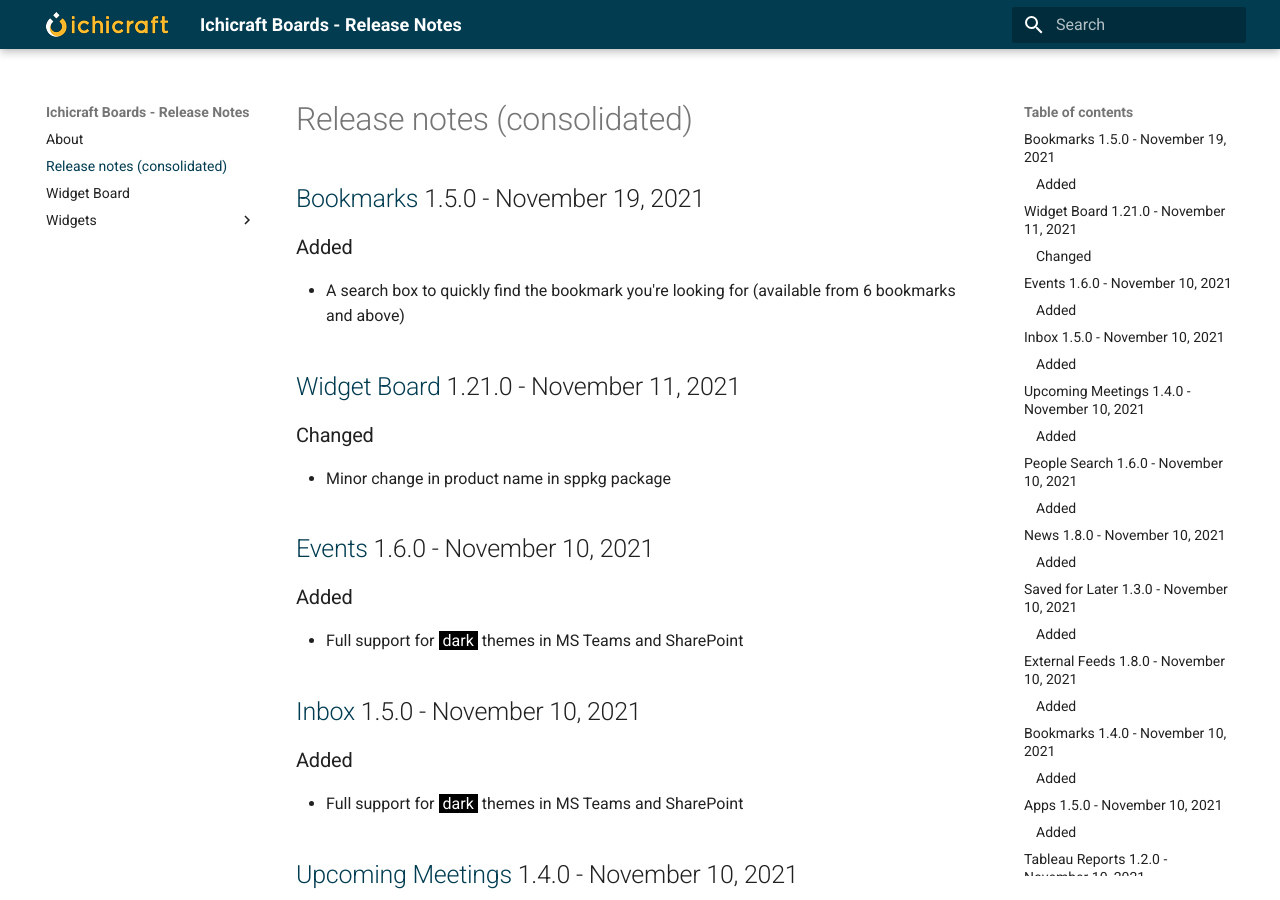
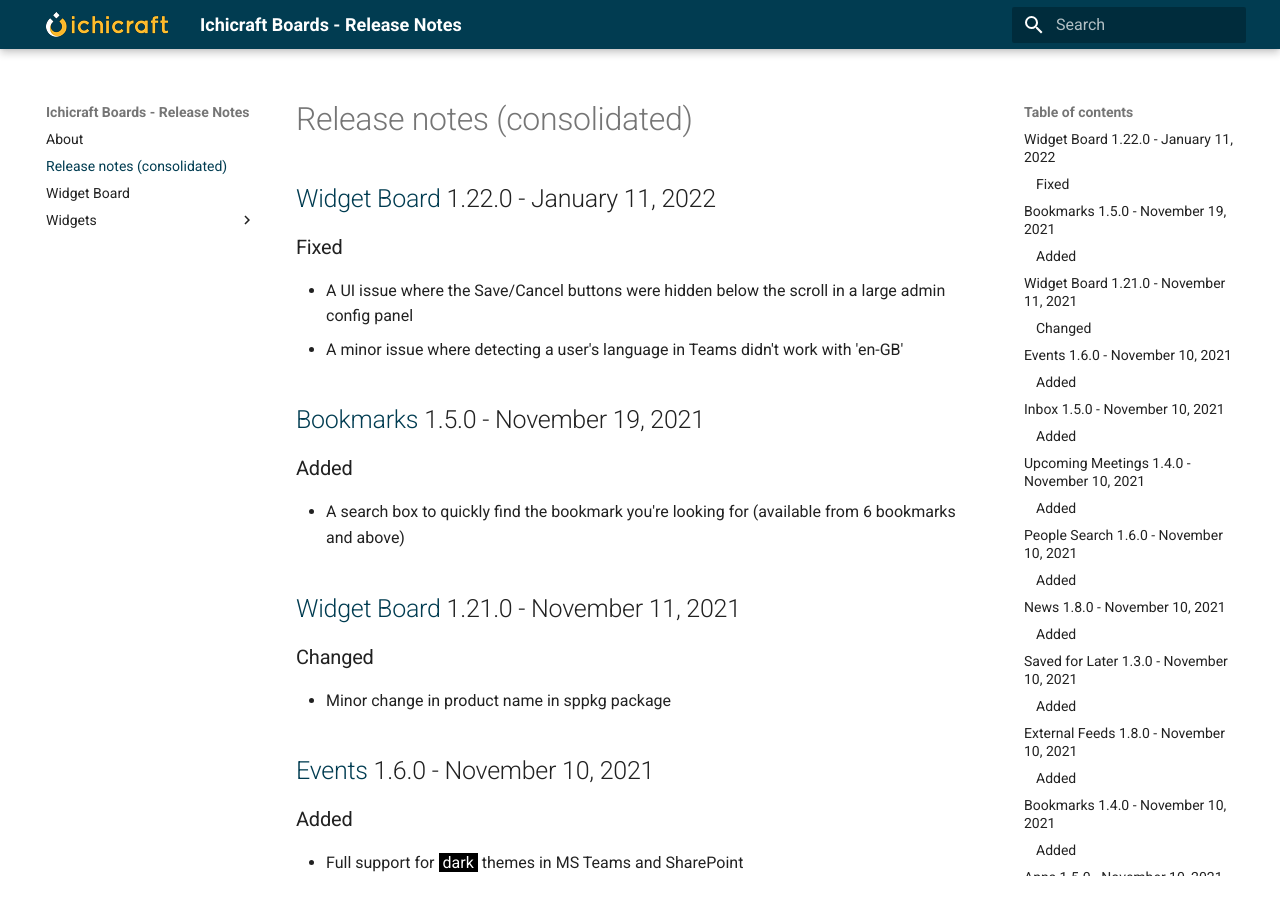
Before and after one commit to ichicraft/widgets-docs, an MkDocs documentation site: the page built from docs/Release-notes-(consolidated).md, in a window 1280 px wide and 900 px high. Built offline with MkDocs 1.6.1 and Material for MkDocs 9.7.7, drawn with Linux system fonts in a browser that asks for light colours.

Commit message:
Release notes updated by BuildService

```diff
--- a/docs/Release-notes-(consolidated).md
+++ b/docs/Release-notes-(consolidated).md
@@ -1,3 +1,9 @@
+## [Widget Board](./Widget Board.md) 1.22.0 - January 11, 2022
+
+### Fixed
+- A UI issue where the Save/Cancel buttons were hidden below the scroll in a large admin config panel
+- A minor issue where detecting a user&#x27;s language in Teams didn&#x27;t work with &#x27;en-GB&#x27;
+
 ## [Bookmarks](./Widgets/Bookmarks.md) 1.5.0 - November 19, 2021
 
 ### Added
```
Also changed, not shown: docs/Widget Board.md (+6 -0 lines).
